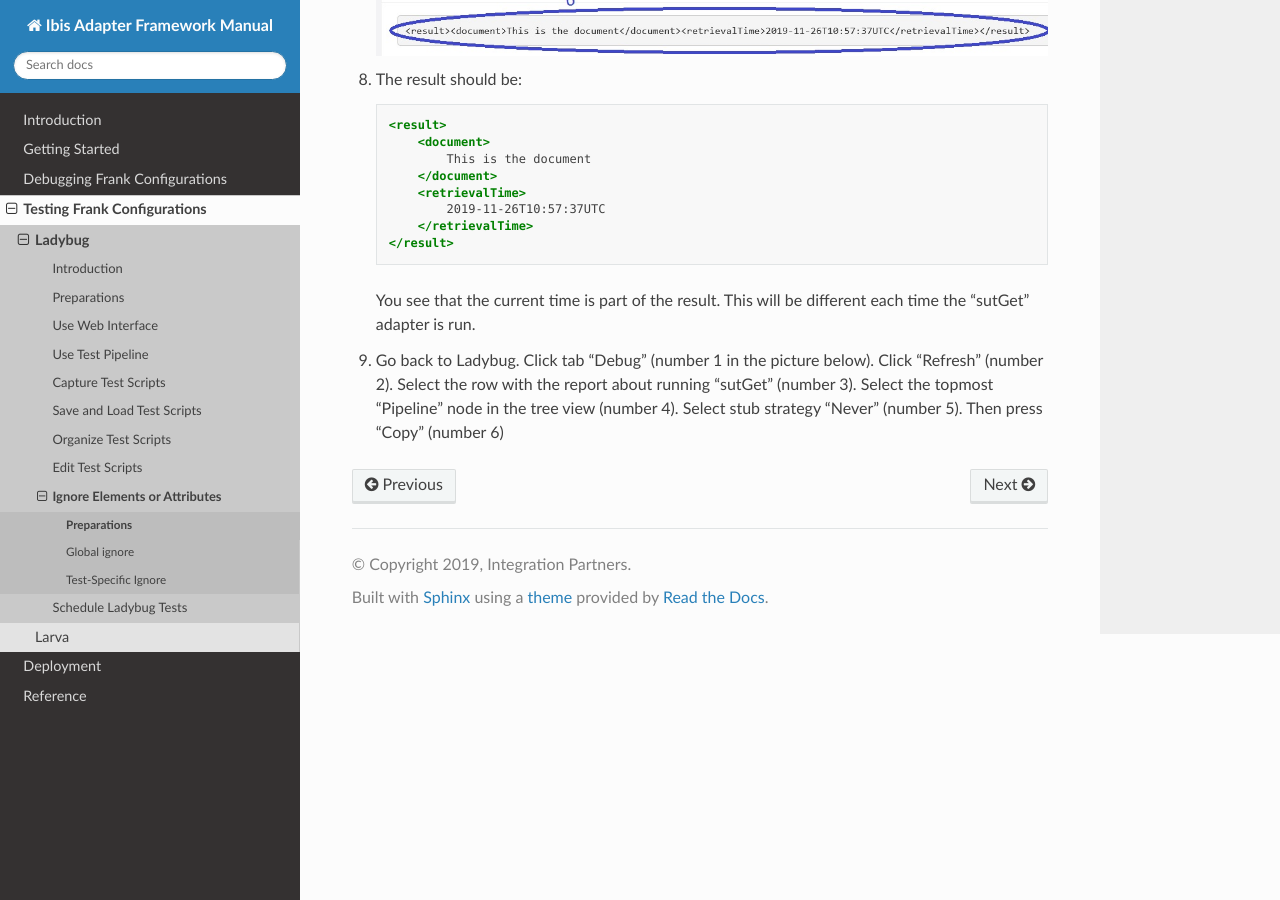
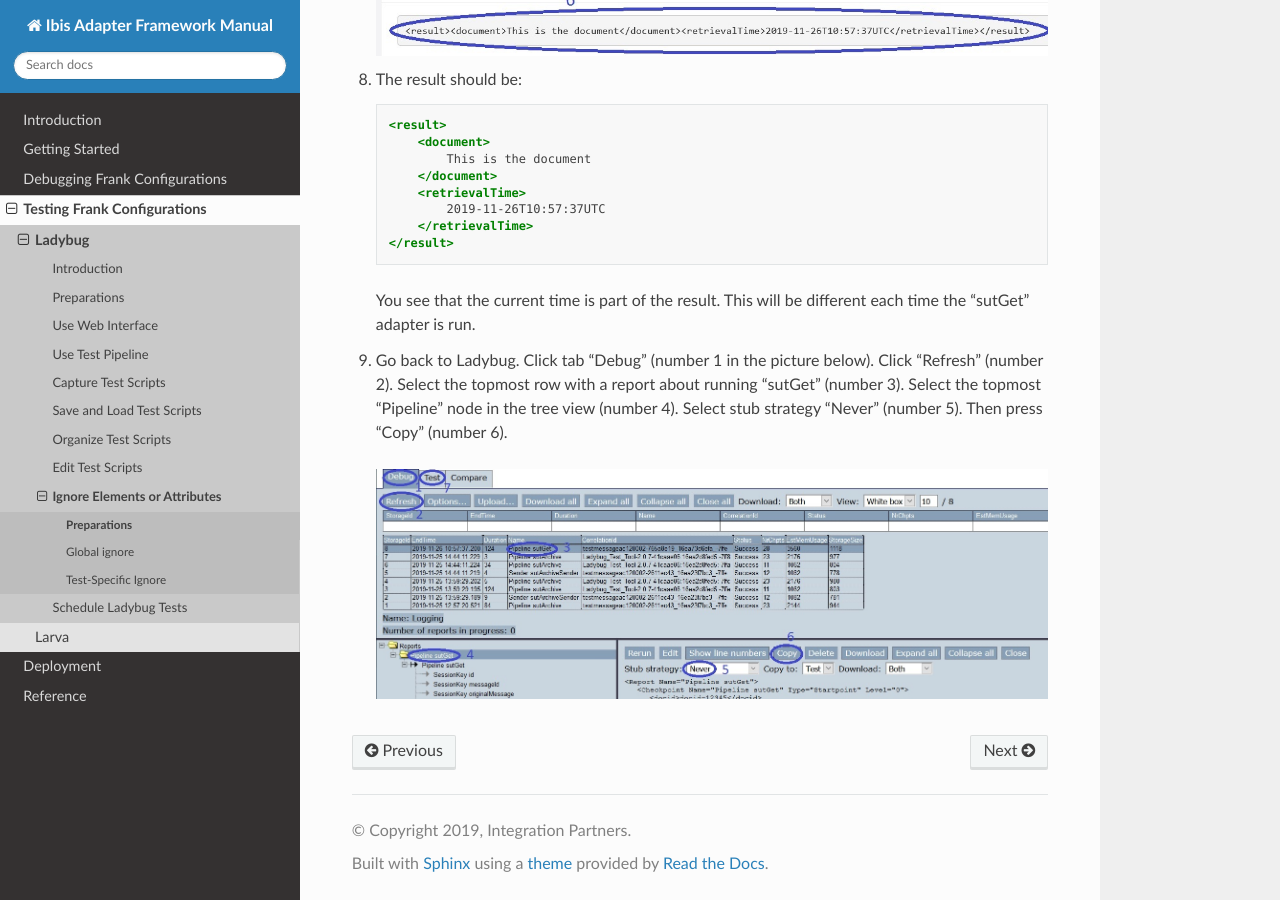
Before and after one commit to frankframework/frank-manual, a Sphinx documentation site: the page built from docs/source/testing/ladybug/ignore/preparations.rst, in a window 1280 px wide and 900 px high, scrolled down 1953 px. Built offline with Sphinx 7.4.7 and the Read the Docs theme 2.0.0, drawn with Linux system fonts in a browser that asks for light colours.

Commit message:
Fix issues

```diff
--- a/docs/source/testing/ladybug/ignore/global.rst
+++ b/docs/source/testing/ladybug/ignore/global.rst
@@ -10,6 +10,9 @@ In :ref:`preparations`, we changed the System Under Test. It now produces an ele
 Please continue as follows:
 
 #. Open Ladybug and go to tab "Test" (number 1 in the figure below). Press "Refresh" (number 2). Your see the test script you captured. Press its "Run" button (number 3). You see a red message indicating that the test failed (number 4).
+
+   .. image:: afterCapture.jpg
+
 #. In subsection :ref:`edit` you saw that you can investigate why a test failed, but this was not shown in detail. This time, please press the "Compare" button (number 5). The following screen appears:
 
    .. image:: compare.jpg
--- a/docs/source/testing/ladybug/ignore/preparations.rst
+++ b/docs/source/testing/ladybug/ignore/preparations.rst
@@ -48,4 +48,6 @@ Please do the following:
       </result>
 
    You see that the current time is part of the result. This will be different each time the "sutGet" adapter is run.
-#. Go back to Ladybug. Click tab "Debug" (number 1 in the picture below). Click "Refresh" (number 2). Select the row with the report about running "sutGet" (number 3). Select the topmost "Pipeline" node in the tree view (number 4). Select stub strategy "Never" (number 5). Then press "Copy" (number 6)
+#. Go back to Ladybug. Click tab "Debug" (number 1 in the picture below). Click "Refresh" (number 2). Select the topmost row with a report about running "sutGet" (number 3). Select the topmost "Pipeline" node in the tree view (number 4). Select stub strategy "Never" (number 5). Then press "Copy" (number 6).
+
+   .. image:: capture.jpg
```
Also changed, not shown: docs/source/testing/ladybug/ignore/sutGetTestPipeline.jpg.
